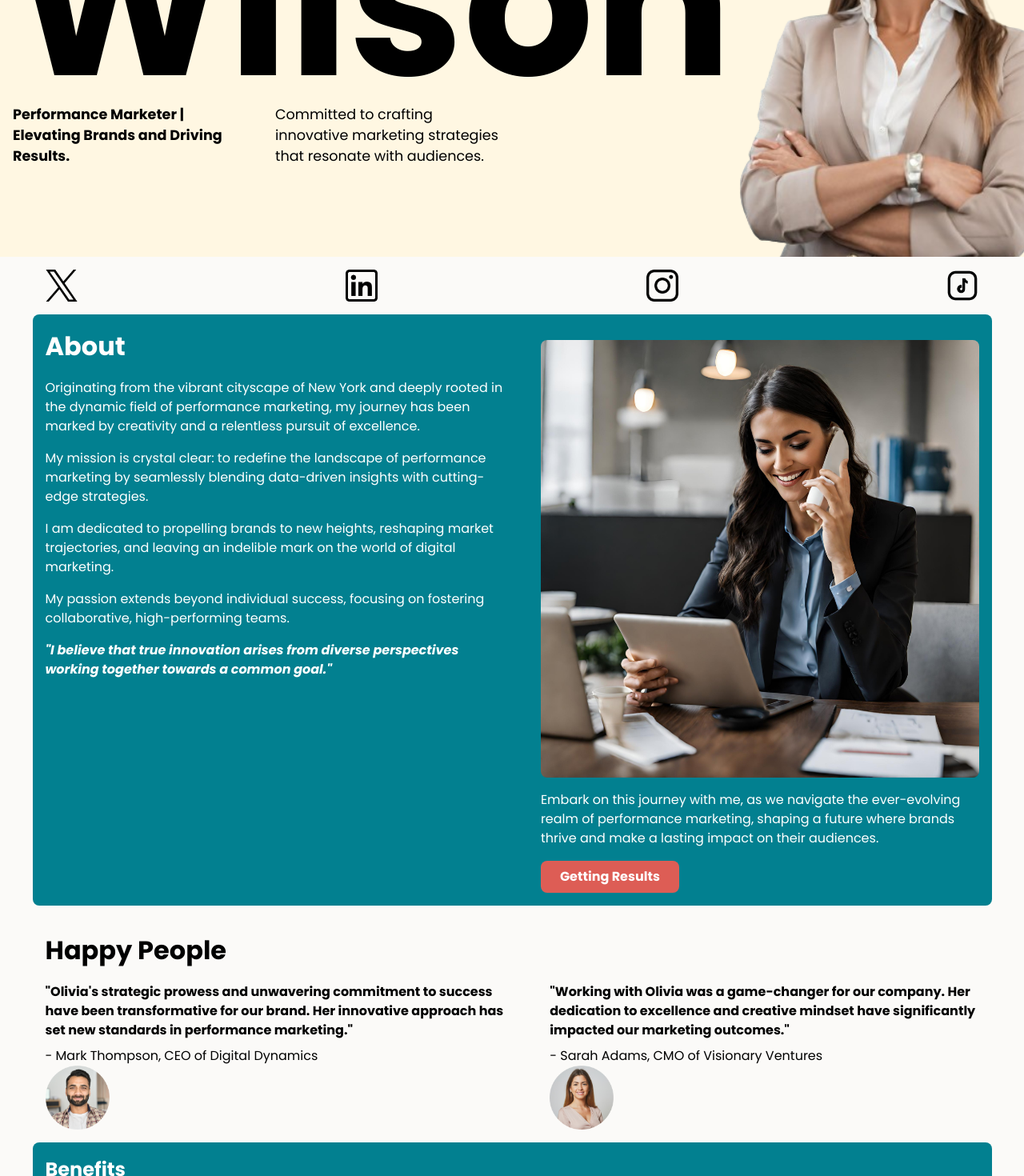
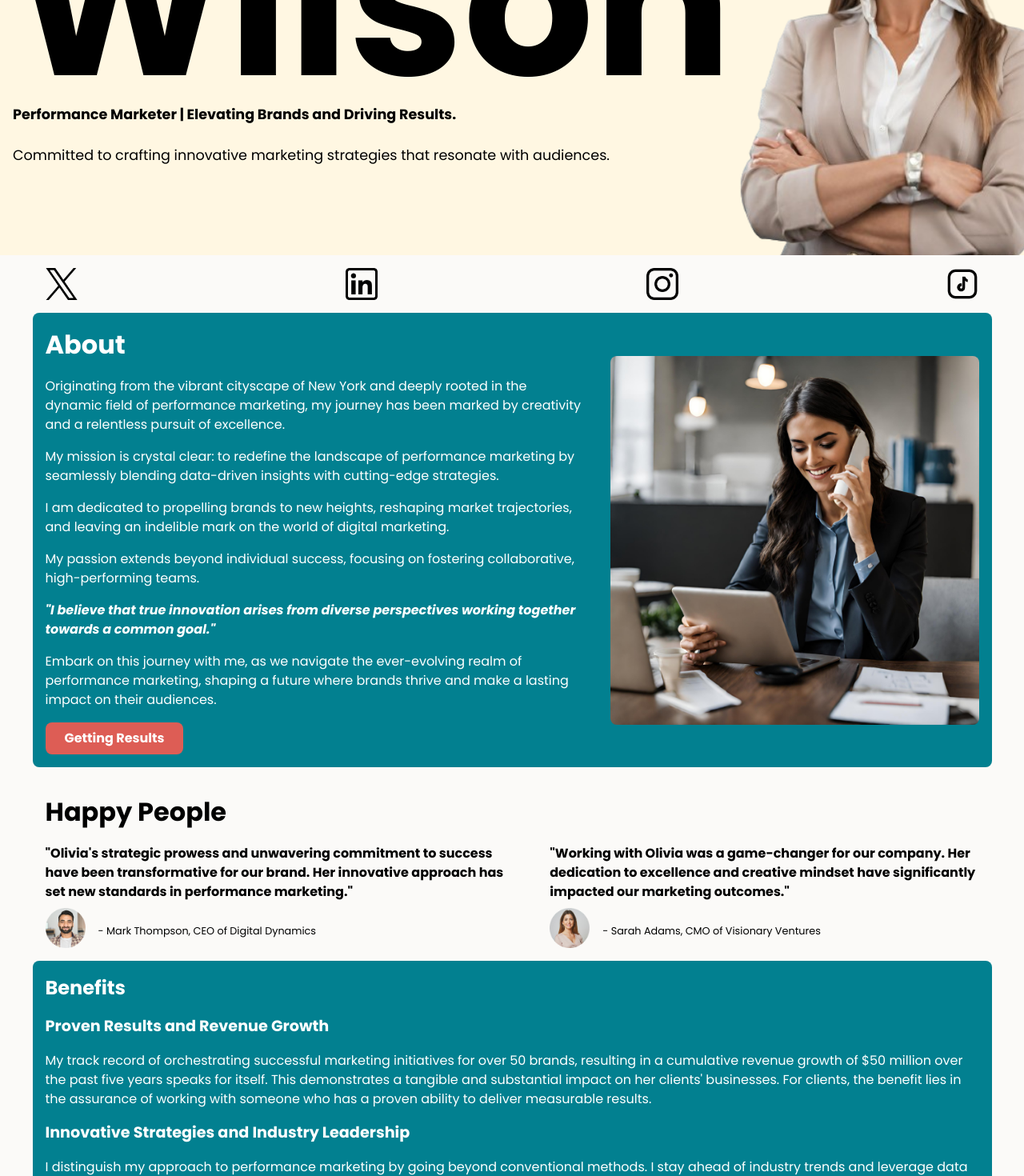
Before and after one commit to JAldo1980/glow-template-2, a React (Vite) app in the folder glow-template-2/: page / in a window 1280 px wide. Shown: the part 460-1930 px from the top of the page at 80% size. Built offline with nearby package versions, Linux system fonts and the light colour scheme.

Commit message:
responsive design updates

```diff
--- a/glow-template-2/src/App.css
+++ b/glow-template-2/src/App.css
@@ -256,8 +256,19 @@ button a {
   margin-top: 0.5em;
 }
 
+.endorsement-image-box {
+  margin-top: 0.5em;
+  display: flex;
+  align-items: center;
+  gap: 1em;
+}
+
+.endorsement-image-box p {
+  font-size: 0.8rem;
+}
+
 .avatar-img {
-  width: 80px;
+  width: 50px;
 }
 
 /* ********************** */
@@ -347,6 +358,7 @@ button a {
 
 /* HERO ADJUSTMENT */
 @media (min-width: 598px) and (max-width: 767px) {
+  /* HERO COMPONENT */
   header h1 {
     font-size: 8rem;
   }
@@ -376,6 +388,11 @@ button a {
     display: flex;
     flex-direction: row;
     gap: 2em;
+  }
+
+  .bottom-block {
+    display: flex;
+    align-items: center;
   }
 }
 
@@ -412,6 +429,10 @@ button a {
     flex-direction: row;
     gap: 2em;
   }
+  .bottom-block {
+    display: flex;
+    align-items: center;
+  }
 }
 
 /* DESKTOPS */
@@ -427,7 +448,14 @@ button a {
 
   .inner-hero-container {
     display: flex;
-    gap: 3em;
+    flex-direction: column;
+    gap: 1em;
+  }
+
+  header p {
+    margin-top: 0.5em;
+    font-size: 1.1rem;
+    max-width: 100%;
   }
 
   .img-container {
@@ -440,6 +468,12 @@ button a {
     display: flex;
     gap: 2em;
   }
+
+  .bottom-block {
+    display: flex;
+    align-items: center;
+  }
+
   /* ENDORSEMENT COMPONENT */
   .inner-endorsement-container {
     display: flex;
@@ -468,11 +502,21 @@ button a {
 
   .inner-hero-container {
     display: flex;
-    gap: 5em;
+    flex-direction: column;
+    gap: 1em;
   }
+
+  header p {
+    margin-top: 0.5em;
+    font-size: 1.1rem;
+    max-width: 100%;
+  }
+
   .img-container {
     left: 20%;
     width: 150%;
+    height: 100%;
+    background-size: 500px;
   }
 
   /* ABOUT COMPONENT */
@@ -480,6 +524,12 @@ button a {
     display: flex;
     gap: 2em;
   }
+
+  .bottom-block {
+    display: flex;
+    align-items: center;
+  }
+
   /* ENDORSEMENT COMPONENT */
   .inner-endorsement-container {
     display: flex;
--- a/glow-template-2/src/component/About.jsx
+++ b/glow-template-2/src/component/About.jsx
@@ -34,14 +34,10 @@ function About() {
               </em>
             </h4>
           </blockquote>
-        </div>
-        <div className="bottom-block">
-          <img src="woman-3.png" className="bottom-block-img" alt="" />
-          <div className="bottom-block-card">
           <p>
             Embark on this journey with me, as we navigate the ever-evolving
-              realm of performance marketing, shaping a future where brands
-              thrive and make a lasting impact on their audiences.
+            realm of performance marketing, shaping a future where brands thrive
+            and make a lasting impact on their audiences.
           </p>
           <div className="button-container">
             <button>
@@ -49,6 +45,12 @@ function About() {
             </button>
           </div>
         </div>
+        <div className="bottom-block">
+          <img
+            src="woman-3.png"
+            className="bottom-block-img"
+            alt="professional woman sitting at her work desk"
+          />
         </div>
       </div>
     </>
--- a/glow-template-2/src/component/Endoresments.jsx
+++ b/glow-template-2/src/component/Endoresments.jsx
@@ -13,9 +13,11 @@ function Endorsements() {
                 have been transformative for our brand. Her innovative approach
                 has set new standards in performance marketing."
               </h4>
+            </div>
+            <div className="endorsement-image-box">
+              <img className="avatar-img" src="avatar-2.png" alt="" />
               <p>- Mark Thompson, CEO of Digital Dynamics</p>
             </div>
-            <img className="avatar-img" src="avatar-2.png" alt="" />
           </div>
           <div className="endorsement-2-box">
             <div className="endorsement-text-box">
@@ -24,9 +26,11 @@ function Endorsements() {
                 dedication to excellence and creative mindset have significantly
                 impacted our marketing outcomes."
               </h4>
+            </div>
+            <div className="endorsement-image-box">
+              <img className="avatar-img" src="avatar-1.png" alt="" />
               <p>- Sarah Adams, CMO of Visionary Ventures</p>
             </div>
-            <img className="avatar-img" src="avatar-1.png" alt="" />
           </div>
         </div>
       </div>
```
Lines whose indentation alone changed are shown as unchanged.
